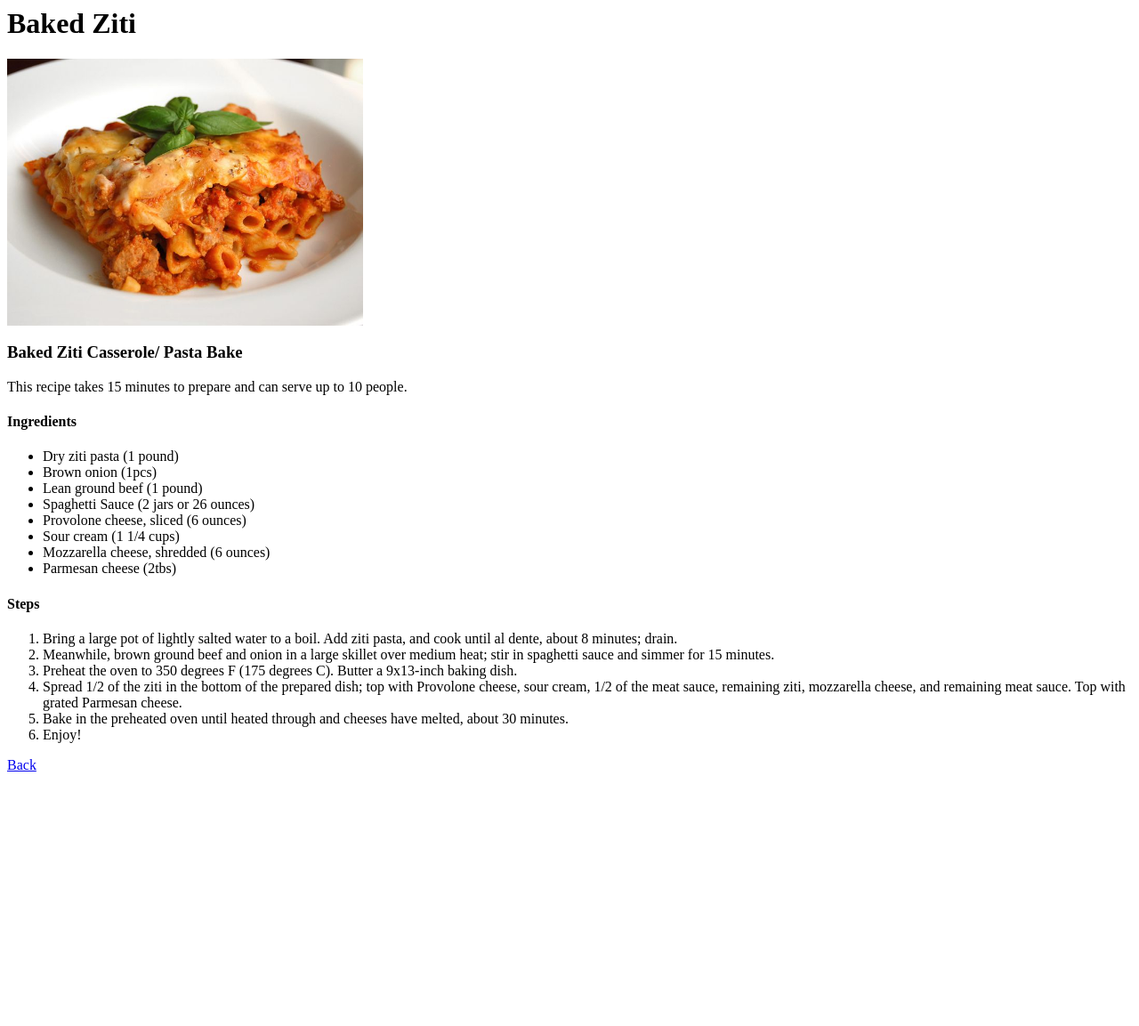
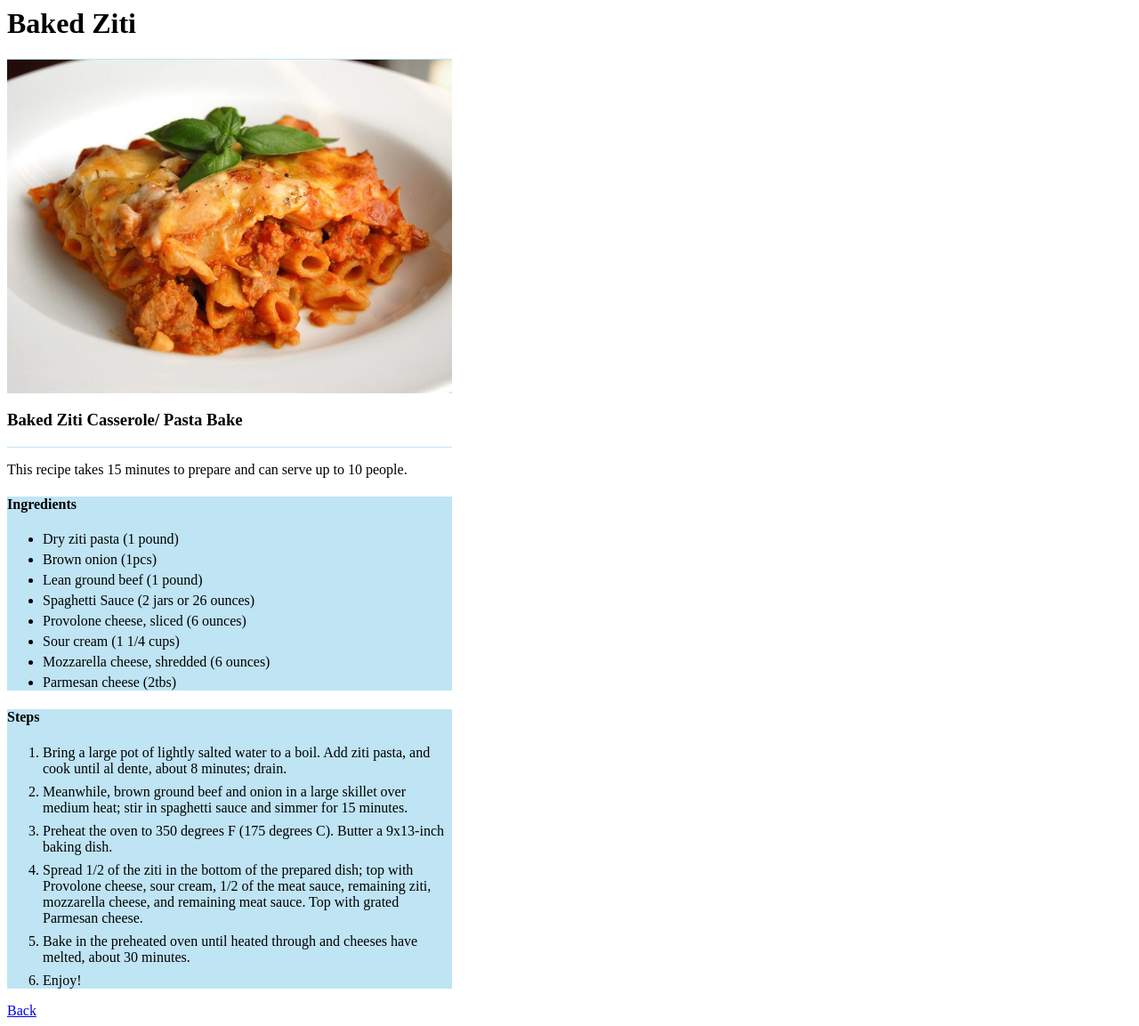
Before and after one commit to arhorner/odin-recipes, a plain HTML site: page recipes/baked-ziti.html in a window 1280 px wide. Shown: the whole page at 89% size. Before the commit the page ends 877 px from the top, so only its background shows below. Drawn offline with Linux system fonts and the light colour scheme.

Commit message:
Add style.css and link recipes to stylesheet
Added style.css and linked each recipe page to the stylesheet. Added basic styling to receipe pages.

```diff
--- a/recipes/baked-ziti.html
+++ b/recipes/baked-ziti.html
@@ -1,11 +1,20 @@
+<head>
+    <link rel="stylesheet" href="../style.css">
+</head>
+
+<div class="title">
     <h1>Baked Ziti</h1>
+</div>
 
-<img src="../images/baked-ziti.jpeg" height="300" width="400" alt="Baked Ziti">
+<img src="../images/baked-ziti.jpeg" height=auto width="500" alt="Baked Ziti">
 
+<div class="subtitle">
     <h3>Baked Ziti Casserole/ Pasta Bake</h3>
+</div>
 
 <p>This recipe takes 15 minutes to prepare and can serve up to 10 people.</p>
 
+<div class="ingredients-list">
     <h4>Ingredients</h4>
     <ul>
         <li>Dry ziti pasta (1 pound)</li>
@@ -17,7 +26,9 @@
         <li>Mozzarella cheese, shredded (6 ounces)</li>
         <li>Parmesan cheese (2tbs)</li>
     </ul>
+</div>
 
+<div class="steps-list">
     <h4>Steps</h4>
 
     <ol>
@@ -28,6 +39,7 @@
         <li>Bake in the preheated oven until heated through and cheeses have melted, about 30 minutes.</li>
         <li>Enjoy!</li>
     </ol>
+</div>
 
 
 <a href="../index.html">Back</a>
--- /dev/null
+++ b/style.css
@@ -0,0 +1,27 @@
+.title {
+    border-bottom: 1px solid rgb(191, 228, 244);
+    width: 500px;
+}
+
+.subtitle {
+    width: 500px;
+    border-bottom: 1px solid rgb(191, 228, 244);
+}
+
+.ingredients-list {
+    background-color: rgb(191, 228, 244);
+    width: 500px;
+}
+
+.steps-list {
+    background-color: rgb(191, 228, 244);
+    width: 500px;
+}
+
+li {
+    margin-bottom: 5px;
+}
+
+.steps-list li {
+    margin-bottom: 8px;
+}
```
Also changed, not shown: index.html (+1 -0 lines), recipes/german-style-hot-dog.html (+14 -1 lines), recipes/tomato-soup.html (+14 -1 lines). Lines whose indentation alone changed are shown as unchanged.
